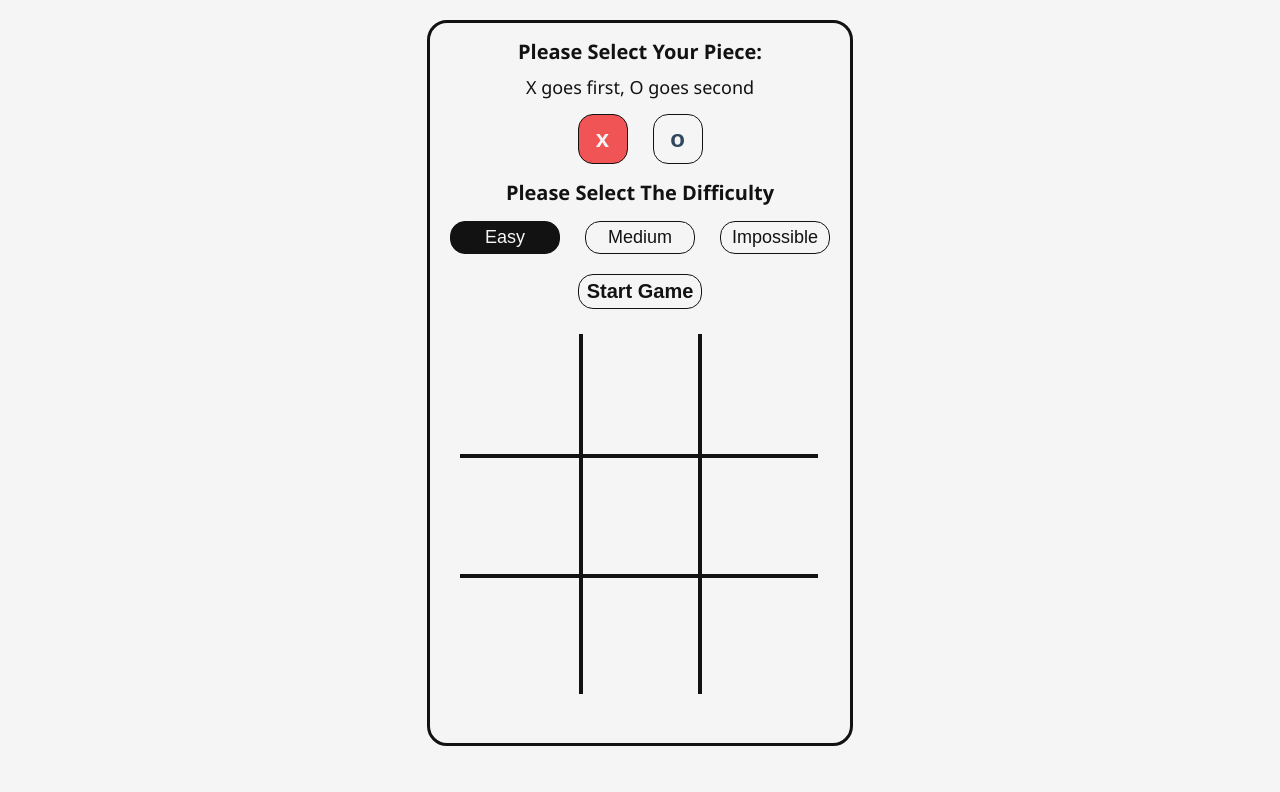
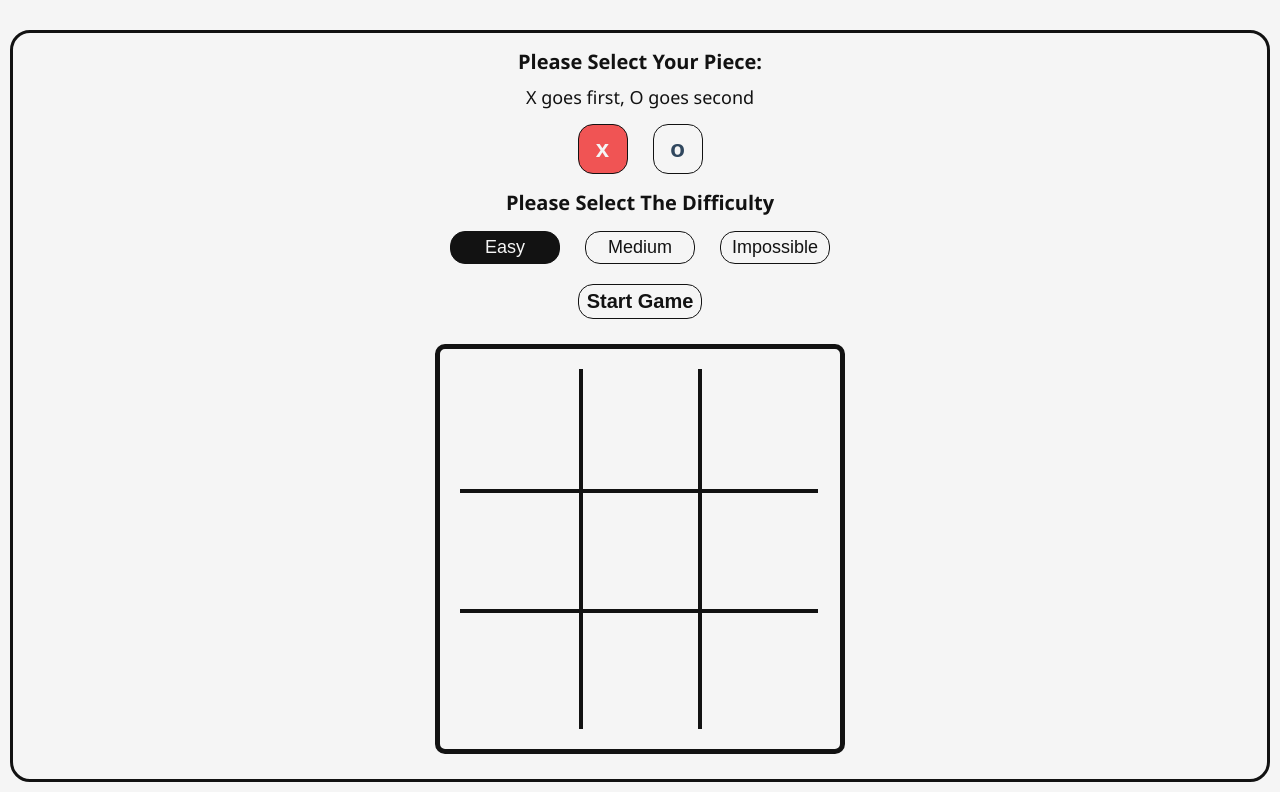
Before and after one commit to ThunderKlappe/tic-tac-toe, a plain HTML site: page index.html in a window 1280 px wide. Shown: the part 80-872 px from the top of the page. Before the commit the page ends 826 px from the top, so only its background shows below. Drawn offline with Linux system fonts and the light colour scheme.

Commit message:
fixed some stylings

```diff
--- a/style.css
+++ b/style.css
@@ -33,9 +33,15 @@ body{
     align-items: center;
     border: 3px solid #121212;
     border-radius: 20px;
-    width: 400px;
-    height: 700px;
+    width: -webkit-fill-available;
+    min-height: 80vh;
     padding: 10px;
+    margin: 10px;
+}
+@-moz-document url-prefix() {
+    #board-container{
+        width:-moz-available;
+    }
 }
 .instructions{
     font-size: 20px;
@@ -102,6 +108,9 @@ button{
 
 #board{
     margin: 15px;
+    padding: 20px;
+    border: 5px solid #121212;
+    border-radius: 10px;
     display: grid;
     grid-template-columns: 33% 33% 33%;
 }
```
